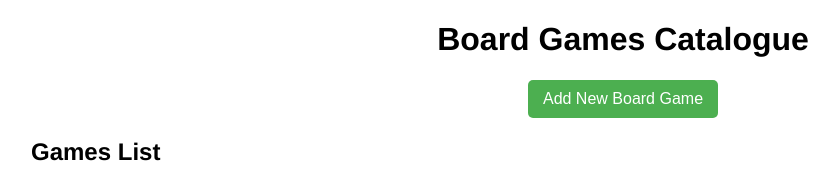
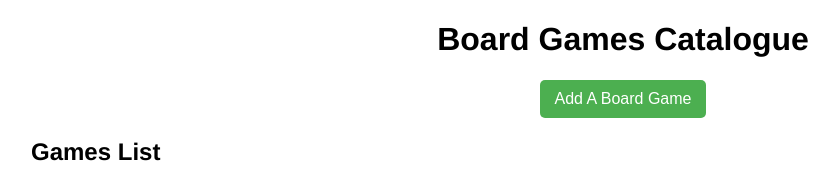
Before and after one commit to SimeonTsekov/BoardGameCatalogue, a Vue app in the folder board-games-catalogue/: page / in a window 1280 px wide. Shown: the top 170 px of the page, without its empty margins (17-856 px from the left). Built offline with nearby package versions, Linux system fonts and the light colour scheme.

Commit message:
Restructured stylyng

```diff
--- a/board-games-catalogue/src/App.vue
+++ b/board-games-catalogue/src/App.vue
@@ -3,7 +3,7 @@
     <h1>Board Games Catalogue</h1>
 
     <button @click="toggleForm">
-      {{ showForm ? "Close Form" : "Add New Board Game" }}
+      Add A Board Game
     </button>
 
     <div
@@ -22,10 +22,10 @@
 </template>
 
 <script>
-import "./styles/app.css";
-import "./styles/popover.css";
-import AddBoardGameForm from "./components/AddBoardGameForm.vue";
-import BoardGamesList from "./components/BoardGamesList.vue";
+import "@/assets/main.css";
+import "@/assets/popover.css";
+import AddBoardGameForm from "@/components/AddBoardGameForm.vue";
+import BoardGamesList from "@/components/BoardGamesList.vue";
 
 export default {
   components: {
--- a/board-games-catalogue/src/assets/main.css
+++ b/board-games-catalogue/src/assets/main.css
@@ -0,0 +1,19 @@
+#app {
+    font-family: Avenir, Helvetica, Arial, sans-serif;
+    text-align: center;
+    margin: 20px;
+  }
+
+  button {
+    background-color: #007bff;
+    color: white;
+    padding: 10px 15px;
+    font-size: 16px;
+    border: none;
+    border-radius: 5px;
+    cursor: pointer;
+  }
+
+  button:hover {
+    background-color: #0056b3;
+  }
--- a/board-games-catalogue/src/components/AddBoardGameForm.vue
+++ b/board-games-catalogue/src/components/AddBoardGameForm.vue
@@ -41,8 +41,8 @@
 </template>
 
 <script>
-import "../styles/add-game-form.css";
-import BoardGame from "../model/BoardGame";
+import "@/assets/add-game-form.css";
+import BoardGame from "@/model/BoardGame";
 
 export default {
   data() {
--- a/board-games-catalogue/src/components/BoardGameCard.vue
+++ b/board-games-catalogue/src/components/BoardGameCard.vue
@@ -9,7 +9,7 @@
   </template>
 
   <script>
-  import "../styles/board-game-card.css";
+  import "@/assets/board-game-card.css";
 
   export default {
     props: {
--- a/board-games-catalogue/src/components/BoardGamesList.vue
+++ b/board-games-catalogue/src/components/BoardGamesList.vue
@@ -11,8 +11,8 @@
   </template>
 
   <script>
-  import "../styles/board-games-list.css";
-  import BoardGameCard from "./BoardGameCard.vue";
+  import "@/assets/board-games-list.css";
+  import BoardGameCard from "@/components/BoardGameCard.vue";
 
   export default {
     props: {
--- a/board-games-catalogue/src/styles/app.css
+++ /dev/null
@@ -1,19 +0,0 @@
-#app {
-    font-family: Avenir, Helvetica, Arial, sans-serif;
-    text-align: center;
-    margin: 20px;
-  }
-
-  button {
-    background-color: #007bff;
-    color: white;
-    padding: 10px 15px;
-    font-size: 16px;
-    border: none;
-    border-radius: 5px;
-    cursor: pointer;
-  }
-
-  button:hover {
-    background-color: #0056b3;
-  }
```
Also changed, not shown: board-games-catalogue/src/assets/add-game-form.css (renamed from board-games-catalogue/src/styles/add-game-form.css), board-games-catalogue/src/assets/board-game-card.css (renamed from board-games-catalogue/src/styles/board-game-card.css), board-games-catalogue/src/assets/board-games-list.css (renamed from board-games-catalogue/src/styles/board-games-list.css), board-games-catalogue/src/assets/popover.css (renamed from board-games-catalogue/src/styles/popover.css).
